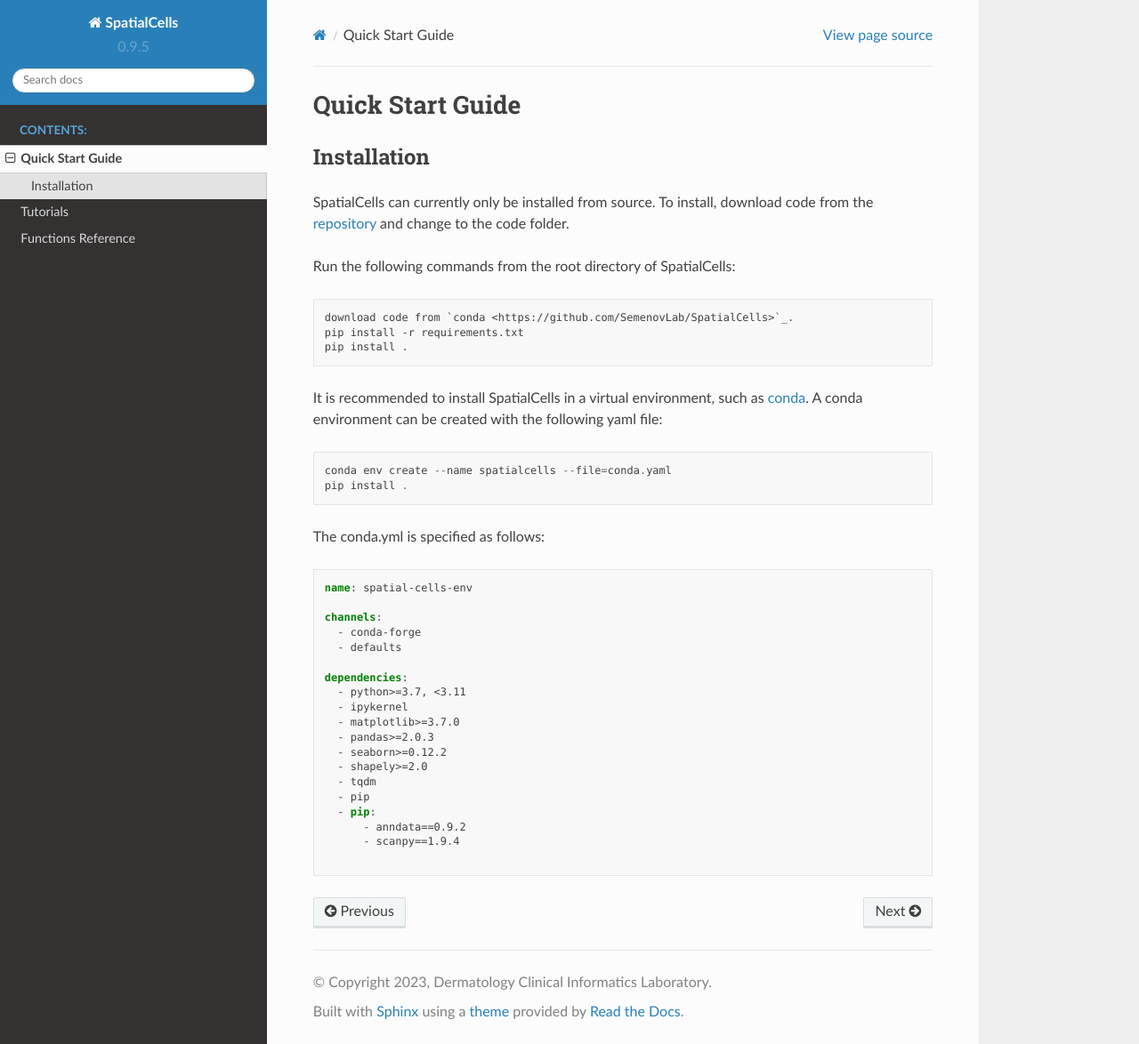
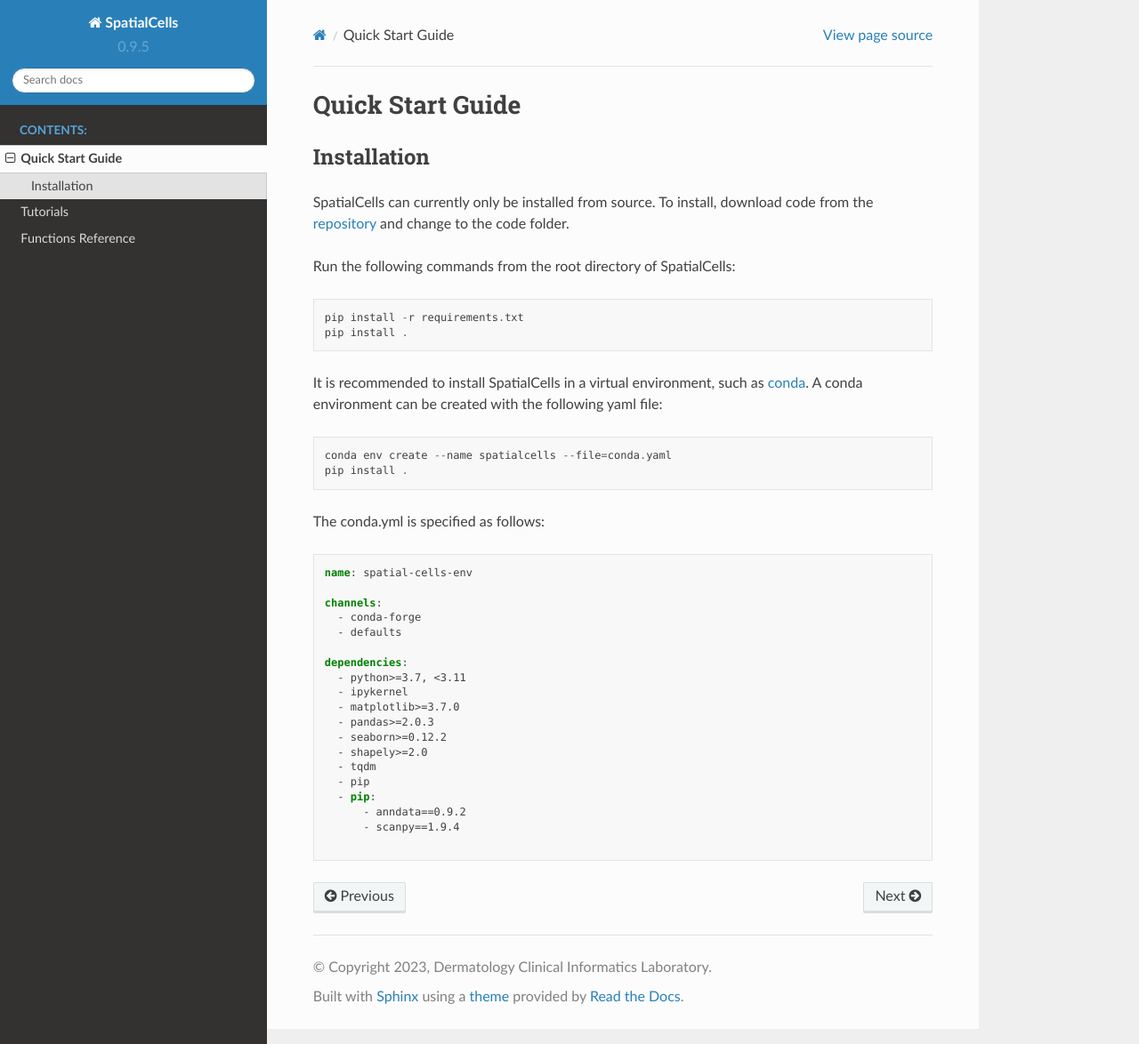
Before and after one commit to SemenovLab/SpatialCells, a Sphinx documentation site: the page built from docs/quickstart.rst, in a window 1280 px wide and 1174 px high. Shown: the whole window at 89% size. Built offline with Sphinx 7.4.7 and the Read the Docs theme 2.0.0, drawn with Linux system fonts in a browser that asks for light colours; pages that are not in the unit, such as notebooks, are missing from menus.

Commit message:
Update quickstart.rst
Update quickstart.rst

```diff
--- a/docs/quickstart.rst
+++ b/docs/quickstart.rst
@@ -11,7 +11,6 @@
 
 .. code-block::
 
-    download code from `conda <https://github.com/SemenovLab/SpatialCells>`_.
     pip install -r requirements.txt
     pip install .
 
```
